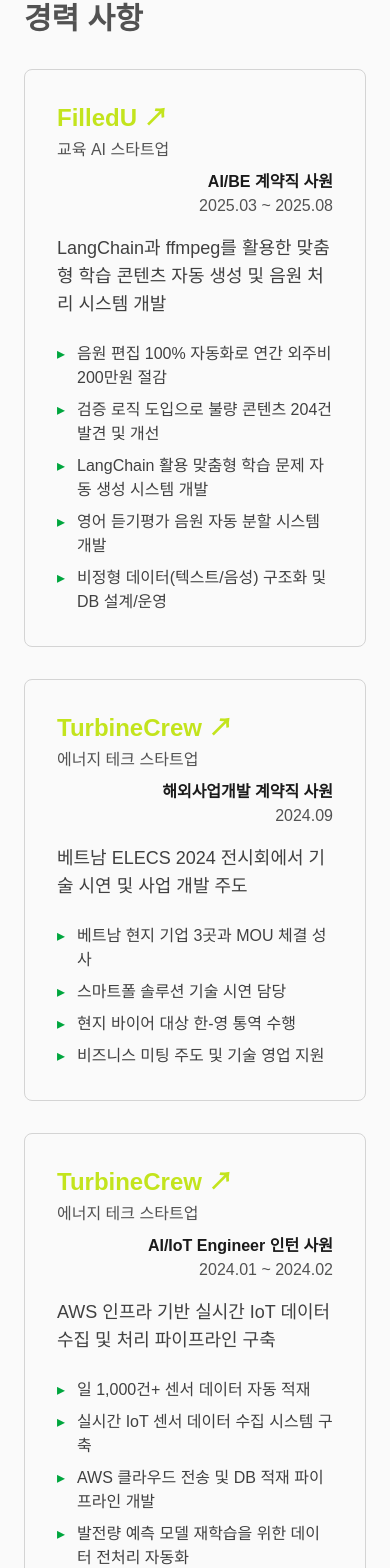
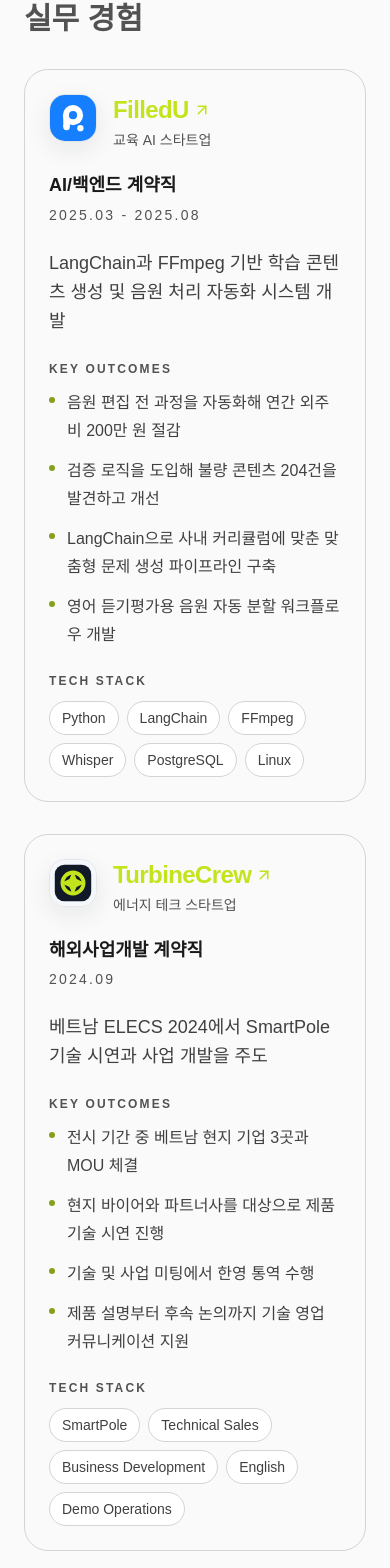
Before and after one commit to HectorSin/portfolio, a Next.js app: page / in a window 390 px wide. Shown: the part 8919-10487 px from the top of the page. Built offline with nearby package versions, Linux system fonts and the light colour scheme; no server answers; the database is empty.

Commit message:
feat: 실무 경험 섹션 디자인 수정

```diff
--- a/components/main/experience.tsx
+++ b/components/main/experience.tsx
@@ -1,159 +1,250 @@
 "use client";
 
-import React from "react";
+import Image from "next/image";
+import React, { useState } from "react";
+import { ArrowUpRight } from "lucide-react";
 import { useTheme } from "@/contexts/theme-context";
-import { companyLinks, activityLinks } from "@/data/links";
+import { activityLinks, companyLinks } from "@/data/links";
 
-const experiences = [
+type LocalizedText = {
+  en: string;
+  ko: string;
+};
+
+type ExperienceEntry = {
+  company: string;
+  role: LocalizedText;
+  period: string;
+  type: LocalizedText;
+  description: LocalizedText;
+  highlights: LocalizedText[];
+  tech: string[];
+  logoSrc: string;
+  logoFallback: string;
+  link?: string;
+};
+
+type ActivityEntry = {
+  title: LocalizedText;
+  description: LocalizedText;
+  icon: string;
+  link?: string;
+};
+
+const ACCENT_COLOR = "#C3E41D";
+
+const experiences: ExperienceEntry[] = [
   {
     company: "FilledU",
     role: {
-      en: "AI/BE Contract Employee",
-      ko: "AI/BE 계약직 사원"
+      en: "AI/Backend Contract Engineer",
+      ko: "AI/백엔드 계약직",
     },
-    period: "2025.03 ~ 2025.08",
+    period: "2025.03 - 2025.08",
     type: {
       en: "Educational AI Startup",
-      ko: "교육 AI 스타트업"
+      ko: "교육 AI 스타트업",
     },
     description: {
-      en: "Developed automated learning content generation and audio processing systems using LangChain and ffmpeg.",
-      ko: "LangChain과 ffmpeg를 활용한 맞춤형 학습 콘텐츠 자동 생성 및 음원 처리 시스템 개발"
+      en: "Built a LangChain and FFmpeg based automation system for learning content generation and audio processing.",
+      ko: "LangChain과 FFmpeg 기반 학습 콘텐츠 생성 및 음원 처리 자동화 시스템 개발",
     },
-    highlights: {
-      en: [
-        "100% automation of audio editing, saving 2M KRW annually in outsourcing costs",
-        "Discovered and improved 204 defective content items through validation logic",
-        "Built custom learning problem generation system with LangChain",
-        "Developed automated audio splitting system for English listening tests",
-        "Structured unstructured data (text/audio) and designed/operated databases"
+    highlights: [
+      {
+        en: "Automated audio editing end-to-end, reducing annual outsourcing costs by KRW 2 million",
+        ko: "음원 편집 전 과정을 자동화해 연간 외주비 200만 원 절감",
+      },
+      {
+        en: "Introduced validation logic that detected and improved 204 defective content items",
+        ko: "검증 로직을 도입해 불량 콘텐츠 204건을 발견하고 개선",
+      },
+      {
+        en: "Built a custom problem generation pipeline tailored to the company curriculum with LangChain",
+        ko: "LangChain으로 사내 커리큘럼에 맞춘 맞춤형 문제 생성 파이프라인 구축",
+      },
+      {
+        en: "Developed an automated English listening-test audio splitting workflow",
+        ko: "영어 듣기평가용 음원 자동 분할 워크플로우 개발",
+      },
     ],
-      ko: [
-        "음원 편집 100% 자동화로 연간 외주비 200만원 절감",
-        "검증 로직 도입으로 불량 콘텐츠 204건 발견 및 개선",
-        "LangChain 활용 맞춤형 학습 문제 자동 생성 시스템 개발",
-        "영어 듣기평가 음원 자동 분할 시스템 개발",
-        "비정형 데이터(텍스트/음성) 구조화 및 DB 설계/운영"
-      ]
-    },
-    link: companyLinks["FilledU"]
+    tech: ["Python", "LangChain", "FFmpeg", "Whisper", "PostgreSQL", "Linux"],
+    logoSrc: "/company-logos/filled-u.svg",
+    logoFallback: "FU",
+    link: companyLinks["FilledU"],
   },
   {
     company: "TurbineCrew",
     role: {
       en: "International Business Development",
-      ko: "해외사업개발 계약직 사원"
+      ko: "해외사업개발 계약직",
     },
     period: "2024.09",
     type: {
       en: "Energy Tech Startup",
-      ko: "에너지 테크 스타트업"
+      ko: "에너지 테크 스타트업",
     },
     description: {
-      en: "Led technical demonstrations and business development at Vietnam ELECS 2024 exhibition.",
-      ko: "베트남 ELECS 2024 전시회에서 기술 시연 및 사업 개발 주도"
+      en: "Led technical demonstrations and business development for SmartPole at Vietnam ELECS 2024.",
+      ko: "베트남 ELECS 2024에서 SmartPole 기술 시연과 사업 개발을 주도",
     },
-    highlights: {
-      en: [
-        "Successfully closed 3 MOUs with Vietnamese companies",
-        "Conducted SmartPole solution technical demonstrations",
-        "Performed Korean-English interpretation for local buyers",
-        "Led business meetings and technical sales support"
+    highlights: [
+      {
+        en: "Closed MOUs with three Vietnamese companies during the exhibition",
+        ko: "전시 기간 중 베트남 현지 기업 3곳과 MOU 체결",
+      },
+      {
+        en: "Ran product demonstrations for local buyers and partners",
+        ko: "현지 바이어와 파트너사를 대상으로 제품 기술 시연 진행",
+      },
+      {
+        en: "Provided Korean-English interpretation in technical and commercial meetings",
+        ko: "기술 및 사업 미팅에서 한영 통역 수행",
+      },
+      {
+        en: "Supported technical sales conversations from product explanation to follow-up discussion",
+        ko: "제품 설명부터 후속 논의까지 기술 영업 커뮤니케이션 지원",
+      },
     ],
-      ko: [
-        "베트남 현지 기업 3곳과 MOU 체결 성사",
-        "스마트폴 솔루션 기술 시연 담당",
-        "현지 바이어 대상 한-영 통역 수행",
-        "비즈니스 미팅 주도 및 기술 영업 지원"
-      ]
-    },
-    link: companyLinks["TurbineCrew"]
+    tech: ["SmartPole", "Technical Sales", "Business Development", "English", "Demo Operations"],
+    logoSrc: "/company-logos/turbine-crew.svg",
+    logoFallback: "TC",
+    link: companyLinks["TurbineCrew"],
   },
   {
     company: "TurbineCrew",
     role: {
-      en: "AI/IoT Engineer",
-      ko: "AI/IoT Engineer 인턴 사원"
+      en: "AI/IoT Engineer Intern",
+      ko: "AI/IoT Engineer 인턴",
     },
-    period: "2024.01 ~ 2024.02",
+    period: "2024.01 - 2024.02",
     type: {
       en: "Energy Tech Startup",
-      ko: "에너지 테크 스타트업"
+      ko: "에너지 테크 스타트업",
     },
     description: {
-      en: "Built real-time IoT data collection and processing pipeline on AWS infrastructure.",
-      ko: "AWS 인프라 기반 실시간 IoT 데이터 수집 및 처리 파이프라인 구축"
+      en: "Built a real-time IoT data collection and processing pipeline on AWS infrastructure.",
+      ko: "AWS 기반 실시간 IoT 데이터 수집 및 처리 파이프라인 구축",
     },
-    highlights: {
-      en: [
-        "Automated storage of 1,000+ sensor data points daily",
-        "Built real-time IoT sensor data collection system",
-        "Developed AWS cloud transmission and DB loading pipeline",
-        "Automated data preprocessing for power generation prediction models",
-        "Awarded Outstanding Employee recognition"
+    highlights: [
+      {
+        en: "Automated storage for more than 1,000 sensor records per day",
+        ko: "일 1,000건 이상의 센서 데이터를 자동 적재",
+      },
+      {
+        en: "Implemented a real-time IoT sensor data ingestion workflow",
+        ko: "실시간 IoT 센서 데이터 수집 워크플로우 구현",
+      },
+      {
+        en: "Built AWS based transfer and database loading pipeline",
+        ko: "AWS 기반 전송 및 DB 적재 파이프라인 구축",
+      },
+      {
+        en: "Received an outstanding intern recognition for execution quality",
+        ko: "실행 품질을 인정받아 우수 인턴 평가 획득",
+      },
     ],
-      ko: [
-        "일 1,000건+ 센서 데이터 자동 적재",
-        "실시간 IoT 센서 데이터 수집 시스템 구축",
-        "AWS 클라우드 전송 및 DB 적재 파이프라인 개발",
-        "발전량 예측 모델 재학습을 위한 데이터 전처리 자동화",
-        "우수사원상 수상"
-      ]
+    tech: ["Python", "AWS", "IoT", "PostgreSQL", "Data Pipeline"],
+    logoSrc: "/company-logos/turbine-crew.svg",
+    logoFallback: "TC",
+    link: companyLinks["TurbineCrew"],
   },
-    link: companyLinks["TurbineCrew"]
-  }
 ];
 
-const activities = [
+const activities: ActivityEntry[] = [
   {
     title: {
       en: "Competitive Programming",
-      ko: "알고리즘 문제 풀이"
+      ko: "알고리즘 문제 해결",
     },
     description: {
-      en: "Active on Baekjoon Online Judge",
-      ko: "백준 온라인 저지 활동"
+      en: "Actively solving problems on Baekjoon Online Judge",
+      ko: "백준 온라인 저지에서 꾸준히 문제 해결",
     },
-    icon: "💻",
-    link: activityLinks["Competitive Programming"]
+    icon: "⌘",
+    link: activityLinks["Competitive Programming"],
   },
   {
     title: {
       en: "Cognee Open Source Contribution",
-      ko: "Cognee 오픈소스 기여"
+      ko: "Cognee 오픈소스 기여",
     },
     description: {
-      en: "Contributing to knowledge graph framework",
-      ko: "지식 그래프 프레임워크 기여"
+      en: "Contributing to a knowledge graph framework",
+      ko: "지식 그래프 프레임워크에 기여",
     },
-    icon: "🏆",
-    link: activityLinks["Cognee Open Source Contribution"]
+    icon: "◎",
+    link: activityLinks["Cognee Open Source Contribution"],
   },
   {
     title: {
       en: "LinkedIn Content Creator",
-      ko: "LinkedIn 콘텐츠 크리에이터"
+      ko: "LinkedIn 콘텐츠 발행",
     },
     description: {
-      en: "Covering AI Agents, RAG, and LLM trends",
-      ko: "AI 에이전트, RAG, LLM 트렌드 다루기"
+      en: "Writing about AI agents, RAG, and LLM trends",
+      ko: "AI Agent, RAG, LLM 트렌드 관련 글 발행",
     },
-    icon: "✍️",
-    link: activityLinks["LinkedIn Content Creator"]
+    icon: "↗",
+    link: activityLinks["LinkedIn Content Creator"],
   },
   {
     title: {
       en: "Cultural Exchange Leadership",
-      ko: "문화 교류 동아리 리더십"
+      ko: "문화 교류 동아리 운영",
     },
     description: {
-      en: "Grew club from 4 to 130 members",
-      ko: "동아리 회원 4명에서 130명으로 성장"
+      en: "Scaled the club from 4 to 130 members",
+      ko: "동아리를 4명에서 130명 규모로 확장",
     },
-    icon: "🌍",
-    link: activityLinks["Cultural Exchange Leadership"]
+    icon: "◇",
+    link: activityLinks["Cultural Exchange Leadership"],
+  },
+];
+
+function t(text: LocalizedText, isKorean: boolean): string {
+  return isKorean ? text.ko : text.en;
 }
-];
+
+function CompanyLogo({
+  company,
+  logoSrc,
+  fallback,
+}: {
+  company: string;
+  logoSrc: string;
+  fallback: string;
+}) {
+  const [hasError, setHasError] = useState(false);
+
+  if (hasError) {
+    return (
+      <div
+        className="flex h-12 w-12 shrink-0 items-center justify-center rounded-2xl border text-sm font-semibold tracking-[0.2em]"
+        style={{
+          borderColor: "rgba(195, 228, 29, 0.28)",
+          backgroundColor: "rgba(195, 228, 29, 0.1)",
+          color: ACCENT_COLOR,
+        }}
+        aria-label={`${company} logo fallback`}
+      >
+        {fallback}
+      </div>
+    );
+  }
+
+  return (
+    <div className="relative h-12 w-12 shrink-0 overflow-hidden rounded-2xl border border-neutral-200 bg-white shadow-[0_8px_24px_rgba(15,23,42,0.08)] dark:border-neutral-800 dark:bg-neutral-950">
+      <Image
+        src={logoSrc}
+        alt={`${company} logo`}
+        fill
+        sizes="48px"
+        className="object-cover"
+        onError={() => setHasError(true)}
+      />
+    </div>
+  );
+}
 
 export default function Experience() {
   const { isDark, isKorean } = useTheme();
@@ -168,93 +259,148 @@
       }}
     >
       <div className="max-w-6xl w-full">
-        <h2 className="text-5xl md:text-6xl lg:text-7xl font-bold mb-12 tracking-tight text-balance" style={{ color: "#C3E41D" }}>
+        <h2
+          className="text-5xl md:text-6xl lg:text-7xl font-bold mb-12 tracking-tight text-balance"
+          style={{ color: ACCENT_COLOR }}
+        >
           {isKorean ? "경력" : "EXPERIENCE"}
         </h2>
 
-        {/* Professional Experience */}
         <div className="mb-16">
           <h3 className={`text-3xl font-bold mb-8 ${isDark ? "text-neutral-400" : "text-neutral-600"}`}>
-            {isKorean ? "경력 사항" : "Professional"}
+            {isKorean ? "실무 경험" : "Professional Experience"}
           </h3>
+
           <div className="space-y-8">
-            {experiences.map((exp, index) => (
-              <div
-                key={index}
-                className={`border rounded-lg p-8 transition-colors ${
-                  isDark ? "border-neutral-800 hover:border-neutral-700" : "border-neutral-300 hover:border-neutral-400"
-                }`}
+            {experiences.map((exp) => (
+              <article
+                key={`${exp.company}-${exp.period}`}
+                className={`group rounded-[1.5rem] border p-6 md:p-8 transition-all duration-300 motion-reduce:transform-none ${
+                  isDark
+                    ? "border-neutral-800 hover:border-neutral-600 hover:shadow-[0_20px_60px_rgba(0,0,0,0.35)]"
+                    : "border-neutral-300 hover:border-neutral-400 hover:shadow-[0_24px_60px_rgba(15,23,42,0.08)]"
+                } hover:-translate-y-0.5`}
               >
-                <div className="flex flex-col md:flex-row md:items-start md:justify-between mb-4">
-                  <div>
+                <div className="flex flex-col gap-6 md:flex-row md:items-start md:justify-between">
+                  <div className="min-w-0 flex-1">
+                    <div className="flex items-start gap-4">
+                      <CompanyLogo company={exp.company} logoSrc={exp.logoSrc} fallback={exp.logoFallback} />
+
+                      <div className="min-w-0">
                         {exp.link ? (
                           <a
                             href={exp.link}
                             target="_blank"
                             rel="noopener noreferrer"
-                        className="text-2xl font-bold mb-1 hover:underline inline-block"
-                        style={{ color: "#C3E41D" }}
+                            className="inline-flex items-center gap-1 text-2xl font-bold tracking-tight hover:underline"
+                            style={{ color: ACCENT_COLOR }}
                           >
-                        {exp.company} ↗
+                            <span>{exp.company}</span>
+                            <ArrowUpRight size={18} strokeWidth={2.1} aria-hidden="true" />
                           </a>
                         ) : (
-                      <h4 className="text-2xl font-bold mb-1">{exp.company}</h4>
+                          <h4 className="text-2xl font-bold tracking-tight" style={{ color: ACCENT_COLOR }}>
+                            {exp.company}
+                          </h4>
                         )}
-                    <p className={isDark ? "text-neutral-500" : "text-neutral-600"}>
-                      {typeof exp.type === 'string' ? exp.type : (isKorean ? exp.type.ko : exp.type.en)}
+                        <p className={`mt-1 text-sm md:text-base ${isDark ? "text-neutral-500" : "text-neutral-600"}`}>
+                          {t(exp.type, isKorean)}
                         </p>
                       </div>
-                  <div className="mt-2 md:mt-0 text-right">
-                    <p className="font-semibold">
-                      {typeof exp.role === 'string' ? exp.role : (isKorean ? exp.role.ko : exp.role.en)}
-                    </p>
-                    <p className={isDark ? "text-neutral-500" : "text-neutral-600"}>{exp.period}</p>
                     </div>
                   </div>
 
-                <p className={`text-lg mb-6 ${isDark ? "text-neutral-300" : "text-neutral-700"}`}>
-                  {typeof exp.description === 'string' ? exp.description : (isKorean ? exp.description.ko : exp.description.en)}
+                  <div className="shrink-0 md:pl-6 md:text-right">
+                    <p className="text-lg font-semibold leading-tight">
+                      {t(exp.role, isKorean)}
+                    </p>
+                    <p className={`mt-2 text-sm tracking-[0.16em] uppercase ${isDark ? "text-neutral-500" : "text-neutral-600"}`}>
+                      {exp.period}
+                    </p>
+                  </div>
+                </div>
+
+                <p className={`mt-6 max-w-4xl text-lg leading-relaxed ${isDark ? "text-neutral-300" : "text-neutral-700"}`}>
+                  {t(exp.description, isKorean)}
                 </p>
 
-                <ul className="space-y-2">
-                  {(Array.isArray(exp.highlights) ? exp.highlights : (isKorean ? exp.highlights.ko : exp.highlights.en)).map((highlight, i) => (
-                    <li key={i} className="flex items-start">
-                      <span className={isDark ? "text-green-400" : "text-green-600"} style={{ marginRight: "0.75rem" }}>▸</span>
-                      <span className={isDark ? "text-neutral-300" : "text-neutral-700"}>{highlight}</span>
+                <div className="mt-6">
+                  <p className={`mb-3 text-xs font-semibold uppercase tracking-[0.18em] ${isDark ? "text-neutral-500" : "text-neutral-600"}`}>
+                    {isKorean ? "Key Outcomes" : "Key Outcomes"}
+                  </p>
+                  <ul className="space-y-3">
+                    {exp.highlights.map((highlight) => (
+                      <li key={highlight.en} className="flex items-start gap-3">
+                        <span
+                          className="mt-[0.55rem] h-1.5 w-1.5 shrink-0 rounded-full"
+                          style={{ backgroundColor: isDark ? "rgba(195, 228, 29, 0.9)" : "rgba(120, 150, 0, 0.9)" }}
+                          aria-hidden="true"
+                        />
+                        <span className={`leading-7 ${isDark ? "text-neutral-300" : "text-neutral-700"}`}>
+                          {t(highlight, isKorean)}
+                        </span>
                       </li>
                     ))}
                   </ul>
                 </div>
+
+                <div className="mt-6">
+                  <p className={`mb-3 text-xs font-semibold uppercase tracking-[0.18em] ${isDark ? "text-neutral-500" : "text-neutral-600"}`}>
+                    Tech Stack
+                  </p>
+                  <div className="flex flex-wrap gap-2">
+                    {exp.tech.map((tech) => (
+                      <span
+                        key={`${exp.company}-${exp.period}-${tech}`}
+                        className={`rounded-full border px-3 py-1.5 text-sm ${
+                          isDark
+                            ? "border-neutral-800 bg-neutral-950 text-neutral-300"
+                            : "border-neutral-300 bg-white text-neutral-700"
+                        }`}
+                      >
+                        {tech}
+                      </span>
+                    ))}
+                  </div>
+                </div>
+              </article>
             ))}
           </div>
         </div>
 
-        {/* Activities & Achievements */}
         <div>
           <h3 className={`text-3xl font-bold mb-8 ${isDark ? "text-neutral-400" : "text-neutral-600"}`}>
-            {isKorean ? "활동 및 성과" : "Activities & Achievements"}
+            {isKorean ? "활동 및 기타 성과" : "Activities & Achievements"}
           </h3>
           <div className="grid md:grid-cols-2 gap-6">
-            {activities.map((activity, index) => {
+            {activities.map((activity) => {
               const content = (
                 <>
-                  <div className="text-4xl mb-4">{activity.icon}</div>
+                  <div
+                    className={`mb-4 flex h-12 w-12 items-center justify-center rounded-2xl border text-xl ${
+                      isDark ? "border-neutral-800 bg-neutral-950 text-neutral-300" : "border-neutral-300 bg-white text-neutral-700"
+                    }`}
+                  >
+                    {activity.icon}
+                  </div>
                   <h4 className="text-xl font-bold mb-2">
-                    {typeof activity.title === 'string' ? activity.title : (isKorean ? activity.title.ko : activity.title.en)}
+                    {t(activity.title, isKorean)}
                   </h4>
                   <p className={isDark ? "text-neutral-400" : "text-neutral-600"}>
-                    {typeof activity.description === 'string' ? activity.description : (isKorean ? activity.description.ko : activity.description.en)}
+                    {t(activity.description, isKorean)}
                   </p>
                 </>
               );
 
-              const className = `border rounded-lg p-6 transition-colors ${
-                isDark ? "border-neutral-800 hover:border-neutral-700" : "border-neutral-300 hover:border-neutral-400"
-              } ${activity.link ? "cursor-pointer transition-transform hover:scale-105 motion-reduce:hover:scale-100" : ""}`;
+              const className = `border rounded-[1.25rem] p-6 transition-all duration-300 ${
+                isDark
+                  ? "border-neutral-800 hover:border-neutral-700 hover:shadow-[0_20px_50px_rgba(0,0,0,0.28)]"
+                  : "border-neutral-300 hover:border-neutral-400 hover:shadow-[0_20px_50px_rgba(15,23,42,0.06)]"
+              } ${activity.link ? "cursor-pointer hover:-translate-y-0.5 motion-reduce:transform-none" : ""}`;
 
               return activity.link ? (
                 <a
-                  key={index}
+                  key={activity.title.en}
                   href={activity.link}
                   target="_blank"
                   rel="noopener noreferrer"
@@ -263,7 +409,7 @@
                   {content}
                 </a>
               ) : (
-                <div key={index} className={className}>
+                <div key={activity.title.en} className={className}>
                   {content}
                 </div>
               );
@@ -271,22 +417,23 @@
           </div>
         </div>
 
-        {/* Currently Seeking */}
-        <div className={`mt-12 border rounded-lg p-8 ${
+        <div
+          className={`mt-12 rounded-[1.5rem] border p-8 ${
             isDark ? "border-neutral-800 bg-neutral-900/30" : "border-neutral-300 bg-neutral-100"
-        }`}>
-          <h3 className="text-2xl font-bold mb-4" style={{ color: "#C3E41D" }}>
-            {isKorean ? "구직 중" : "Currently Seeking"}
+          }`}
+        >
+          <h3 className="text-2xl font-bold mb-4" style={{ color: ACCENT_COLOR }}>
+            {isKorean ? "현재 찾고 있는 역할" : "Currently Seeking"}
           </h3>
           <p className={`text-lg ${isDark ? "text-neutral-300" : "text-neutral-700"}`}>
             {isKorean
-              ? "AI/ML 엔지니어, LLM 서비스 엔지니어, 또는 데이터 엔지니어 포지션"
+              ? "AI/ML Engineer, LLM Service Engineer, Data Engineer 포지션"
               : "AI/ML Engineer, LLM Service Engineer, or Data Engineer positions"}
           </p>
           <p className={`mt-2 ${isDark ? "text-neutral-400" : "text-neutral-600"}`}>
             {isKorean
-              ? "측정 가능한 ROI를 갖춘 프로덕션 LLM 애플리케이션 및 고급 RAG 시스템에 중점"
-              : "Focused on production-ready LLM applications with measurable ROI and advanced RAG systems"}
+              ? "측정 가능한 ROI를 만드는 프로덕션 LLM 애플리케이션과 고도화된 RAG 시스템에 집중하고 있습니다."
+              : "Focused on production-ready LLM applications with measurable ROI and advanced RAG systems."}
           </p>
         </div>
       </div>
```
Also changed, not shown: public/company-logos/filled-u.svg (added), public/company-logos/turbine-crew.svg (added). Lines whose indentation alone changed are shown as unchanged.
